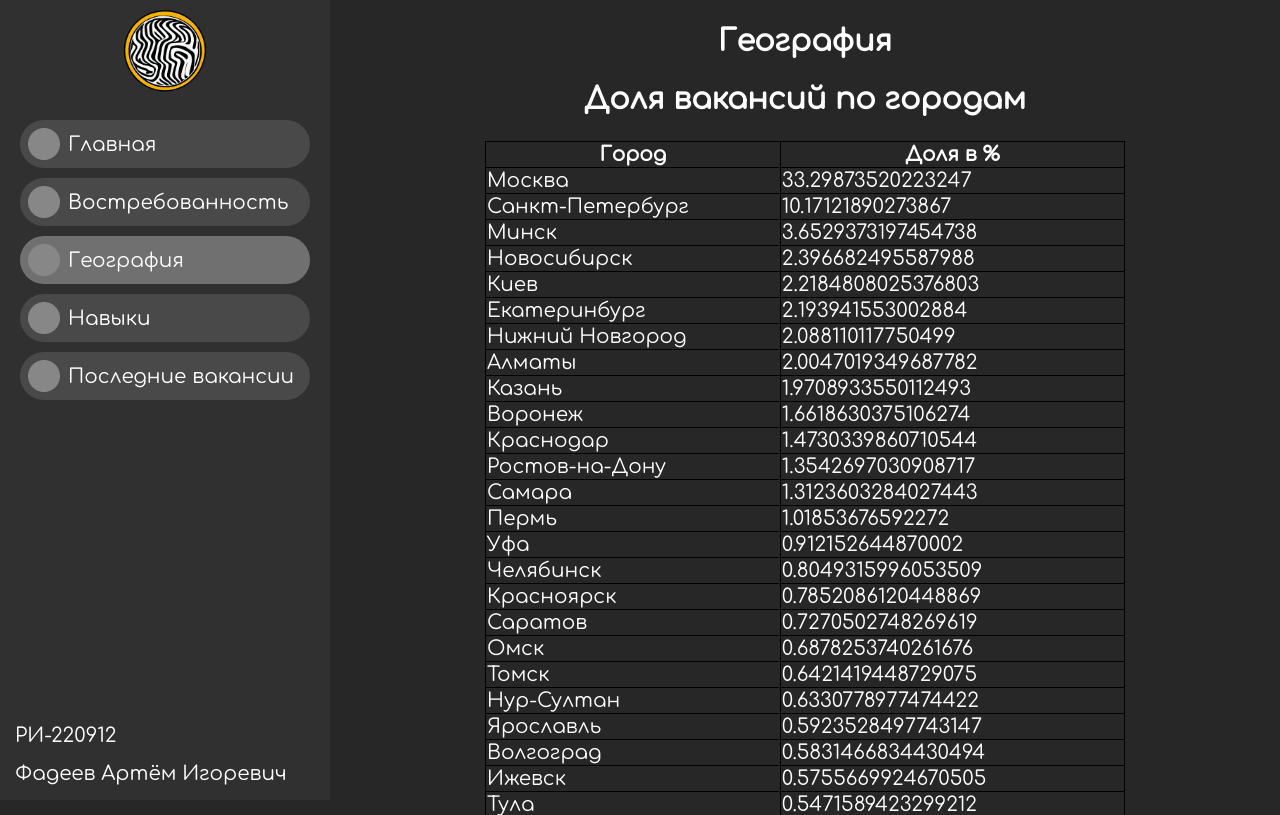
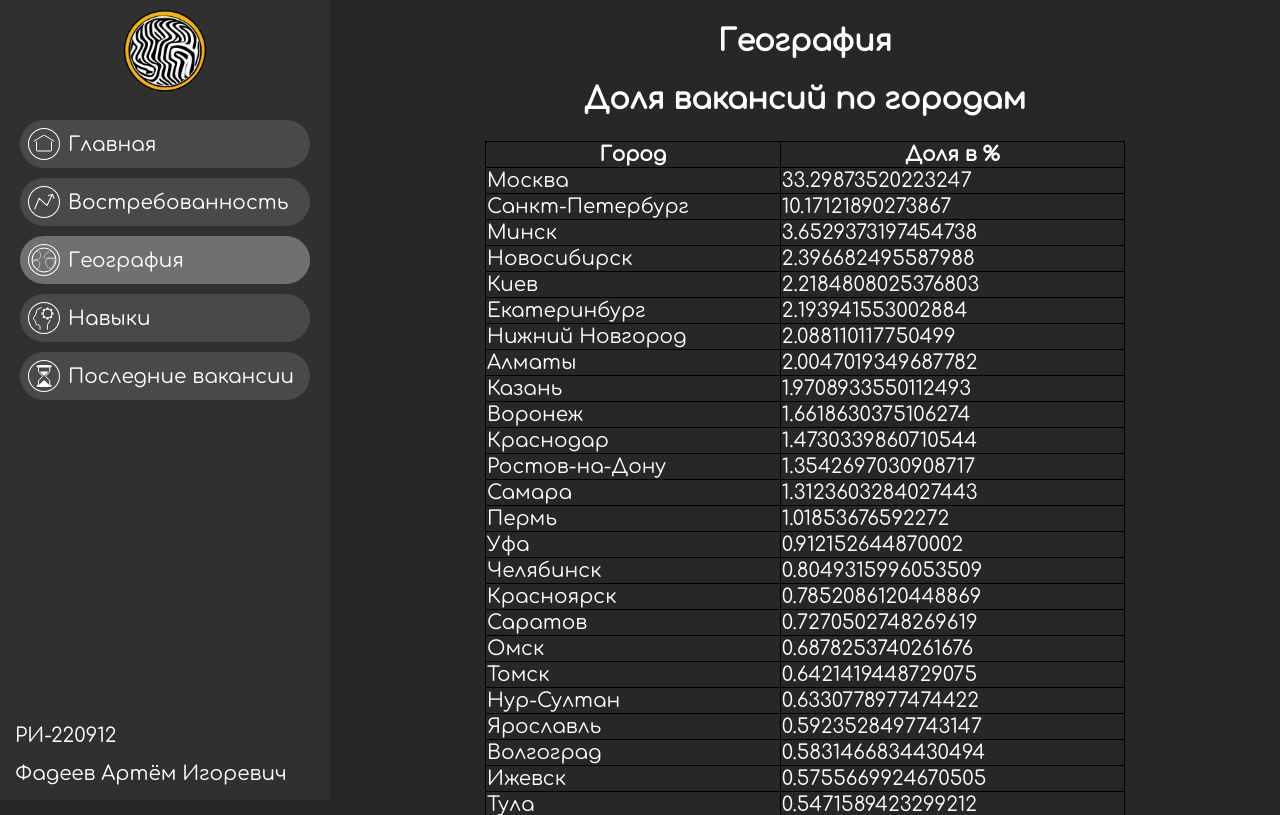
Before and after one commit to Ehize18/web-project-ulearn, a Django app: page /geography in a window 1280 px wide. Shown: the top 815 px of the page. Run offline with Django 5.2, Linux system fonts and the light colour scheme; parts of the project's set-up code (start-up, migrations or seed data) failed here and were passed over.

Commit message:
Обновление иконок

```diff
--- a/ulearnproject/main/templates/main/layout.html
+++ b/ulearnproject/main/templates/main/layout.html
@@ -18,31 +18,31 @@
             <ul>
                 <li class="main-nav-item">
                     <a {% block a_main %}{% endblock %}>
-                        <img class="nav-pic" src="{% static 'for_all/img/placeholder.png' %}">
+                        <img class="nav-pic" src="{% static 'for_all/img/main.svg' %}">
                         <p>Главная</p>
                     </a>
                 </li>
                 <li class="main-nav-item">
                     <a {% block a_relevance %}{% endblock %}>
-                        <img class="nav-pic" src="{% static 'for_all/img/placeholder.png' %}">
+                        <img class="nav-pic" src="{% static 'for_all/img/relevance.svg' %}">
                         <p>Востребованность</p>
                     </a>
                 </li>
                 <li class="main-nav-item">
                     <a {% block a_geography %}{% endblock %}>
-                        <img class="nav-pic" src="{% static 'for_all/img/placeholder.png' %}">
+                        <img class="nav-pic" src="{% static 'for_all/img/geography.svg' %}">
                         <p>География</p>
                     </a>
                 </li>
                 <li class="main-nav-item">
                     <a {% block a_skills %}{% endblock %}>
-                        <img class="nav-pic" src="{% static 'for_all/img/placeholder.png' %}">
+                        <img class="nav-pic" src="{% static 'for_all/img/skills.svg' %}">
                         <p>Навыки</p>
                     </a>
                 </li>
                 <li class="main-nav-item">
                     <a {% block a_last_vacancies %}{% endblock %}>
-                        <img class="nav-pic" src="{% static 'for_all/img/placeholder.png' %}">
+                        <img class="nav-pic" src="{% static 'for_all/img/last_vacancies.svg' %}">
                         <p>Последние вакансии</p>
                     </a>
                 </li>
--- a/ulearnproject/static/last_vacancies/style/style.css
+++ b/ulearnproject/static/last_vacancies/style/style.css
@@ -186,3 +186,8 @@
     margin-bottom: 20px;
     text-align: right;
 }
+
+.nav-pic {
+    width: 32px;
+    height: 32px;
+}
--- a/ulearnproject/static/main/style/style.css
+++ b/ulearnproject/static/main/style/style.css
@@ -125,3 +125,8 @@
 a.active {
     background-color: #707070
 }
+
+.nav-pic {
+    width: 32px;
+    height: 32px;
+}
```
Also changed, not shown: ulearnproject/last_vacancies/templates/last_vacancies/last_vacancies.html (+5 -5 lines), ulearnproject/static/for_all/img/geography.svg (added), ulearnproject/static/for_all/img/last_vacancies.svg (added), ulearnproject/static/for_all/img/main.svg (added), ulearnproject/static/for_all/img/placeholder.png (deleted), ulearnproject/static/for_all/img/placeholder.svg (deleted), ulearnproject/static/for_all/img/relevance.svg (added), ulearnproject/static/for_all/img/skills.svg (added).
